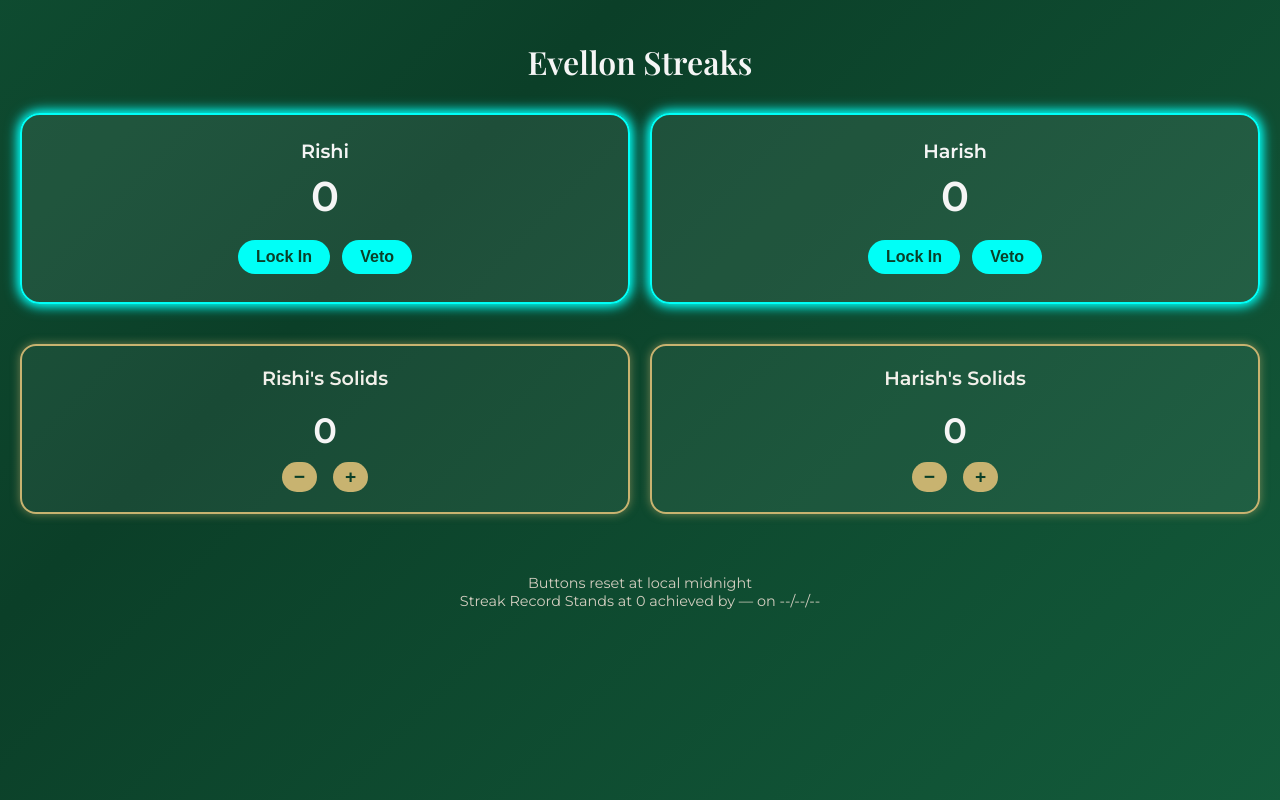
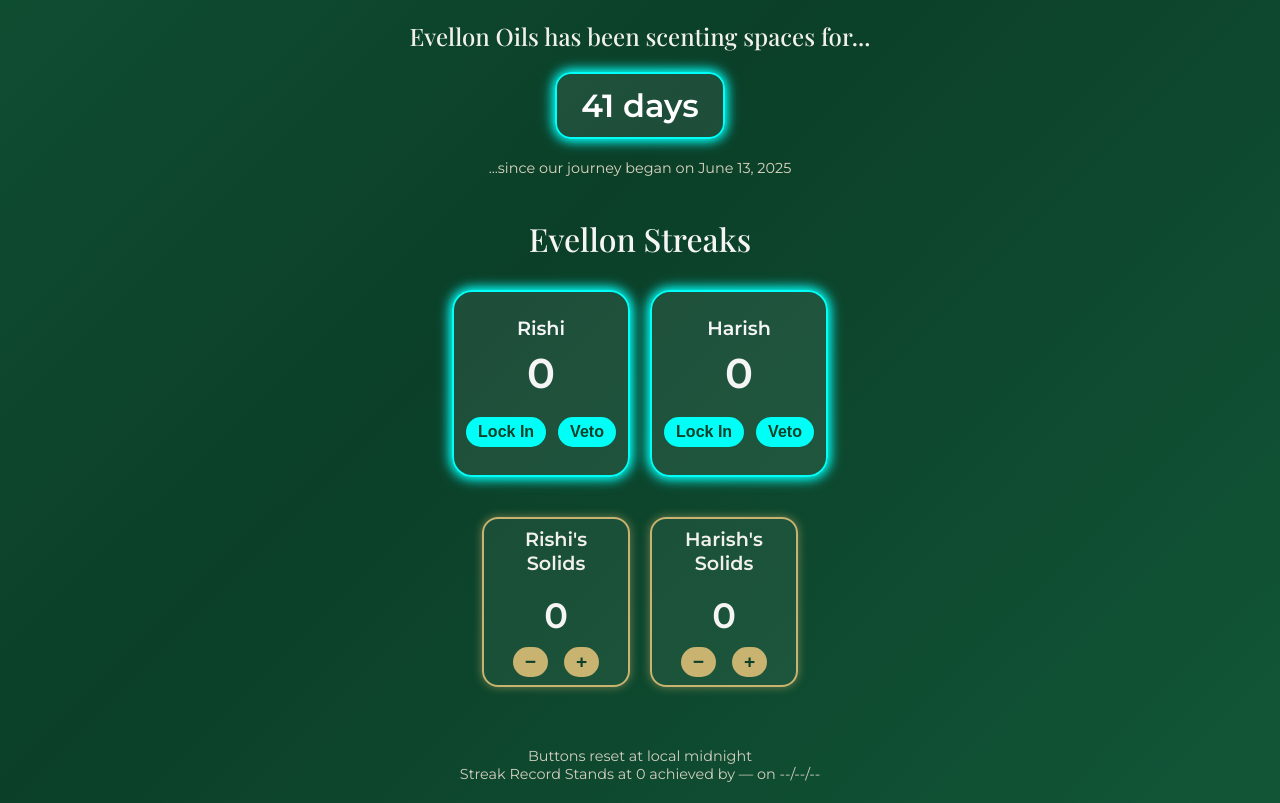
Before and after one commit to RiRiHaHa4/evellon-streak-tracker, a plain HTML site: page index.html in a window 1280 px wide. Drawn offline with nearby package versions, Linux system fonts and the light colour scheme; no server answers.

Commit message:
Update index.html

```diff
--- a/index.html
+++ b/index.html
@@ -1,12 +1,12 @@
 <!DOCTYPE html>
-<html>
+<html lang="en">
 <head>
   <meta charset="UTF-8">
   <meta name="viewport" content="width=device-width, initial-scale=1">
-  <title>Evellon Streak Tracker</title>
+  <title>Evellon Oils Tracker</title>
   <script src="https://www.gstatic.com/firebasejs/10.12.0/firebase-app-compat.js"></script>
   <script src="https://www.gstatic.com/firebasejs/10.12.0/firebase-database-compat.js"></script>
-  <link href="https://fonts.googleapis.com/css2?family=Montserrat:wght@400;600&family=Playfair+Display:wght@600&display=swap" rel="stylesheet">
+  <link href="https://fonts.googleapis.com/css2?family=Montserrat:wght@400;600&family=Playfair+Display:wght@500;600&display=swap" rel="stylesheet">
   <style>
     body {
       margin: 0;
@@ -15,6 +15,9 @@
       background-size: 400% 400%;
       animation: shimmer 15s ease infinite;
       color: #f5f5f5;
+      display: flex;
+      flex-direction: column;
+      align-items: center;
     }
 
     @keyframes shimmer {
@@ -23,15 +26,81 @@
       100% { background-position: 0% 50%; }
     }
 
-    .container {
+    .main-container {
+      width: 100%;
+      box-sizing: border-box;
       display: flex;
       flex-direction: column;
       align-items: center;
-      padding: 40px 20px;
-      box-sizing: border-box;
+      padding: 20px;
     }
 
-    .title {
+    /* Top Counter Styles */
+    .top-section {
+      width: 100%;
+      display: flex;
+      flex-direction: column;
+      align-items: center;
+      margin-bottom: 40px;
+    }
+
+    .top-title {
+      font-family: 'Playfair Display', serif;
+      font-size: 1.5rem;
+      margin-bottom: 10px;
+      color: #f2f0ea;
+      text-align: center;
+      max-width: 90%;
+    }
+
+    .counter-wrapper {
+      display: flex;
+      justify-content: center;
+      align-items: center;
+      width: 100%;
+      margin: 10px 0;
+    }
+
+    .counter {
+      font-size: 2rem;
+      font-weight: 600;
+      background: rgba(255, 255, 255, 0.08);
+      color: #ffffff;
+      padding: 12px 24px;
+      border-radius: 16px;
+      text-align: center;
+      display: flex;
+      align-items: center;
+      justify-content: center;
+      border: 2px solid #00fff7;
+      box-shadow: 0 0 8px #00fff7;
+      animation: pulseGlow 2.8s ease-in-out infinite;
+      white-space: nowrap;
+    }
+
+    @keyframes pulseGlow {
+      0% { box-shadow: 0 0 8px #00fff7, 0 0 10px #00fff7; }
+      50% { box-shadow: 0 0 16px #00fff7, 0 0 24px #00fff7; }
+      100% { box-shadow: 0 0 8px #00fff7, 0 0 10px #00fff7; }
+    }
+
+    .subtitle {
+      font-size: 0.9rem;
+      margin-top: 10px;
+      color: #dcd6c3;
+      text-align: center;
+      max-width: 90%;
+    }
+
+    /* Streaks Section Styles */
+    .streaks-section {
+      width: 100%;
+      display: flex;
+      flex-direction: column;
+      align-items: center;
+    }
+
+    .streaks-title {
       font-family: 'Playfair Display', serif;
       font-size: 2rem;
       margin-bottom: 30px;
@@ -50,15 +119,23 @@
       background: rgba(255, 255, 255, 0.08);
       border: 2px solid #00fff7;
       border-radius: 20px;
-      padding: 24px 32px;
+      padding: 24px 12px;
       box-shadow: 0 0 8px #00fff7, 0 0 10px #00fff7;
       animation: pulse 2.8s ease-in-out infinite;
       text-align: center;
-      flex: 1 1 220px;
+      flex: 0 1 150px;
       min-width: 0;
+      max-width: 180px;
       position: relative;
       overflow: hidden;
       will-change: box-shadow;
+    }
+
+    .streak-box .button-container {
+      display: flex;
+      justify-content: center;
+      gap: 4px;
+      margin-top: 10px;
     }
 
     @keyframes pulse {
@@ -81,7 +158,7 @@
 
     .btn {
       font-size: 1rem;
-      padding: 8px 18px;
+      padding: 6px 12px;
       margin: 4px;
       border: none;
       border-radius: 30px;
@@ -90,6 +167,8 @@
       cursor: pointer;
       font-weight: 600;
       transition: background 0.3s;
+      white-space: nowrap;
+      flex: 0 0 auto;
     }
 
     .btn:disabled {
@@ -113,9 +192,10 @@
       background: rgba(255, 255, 255, 0.06);
       border: 2px solid #c8b370;
       border-radius: 16px;
-      padding: 20px 28px;
-      flex: 1 1 160px;
+      padding: 8px 12px;
+      flex: 0 1 120px;
       min-width: 0;
+      max-width: 150px;
       box-shadow: 0 0 10px #c8b37088;
       text-align: center;
     }
@@ -235,10 +315,28 @@
       100% { background-position: 150% 150%; }
     }
 
-    /* Responsive adjustments for smaller embeds */
+    /* Responsive adjustments */
     @media screen and (max-width: 500px) {
-      .container {
+      .main-container {
         padding: 20px 10px;
+      }
+
+      .top-title {
+        font-size: 1.3rem;
+      }
+
+      .counter {
+        font-size: 1.8rem;
+        padding: 10px 20px;
+      }
+
+      .subtitle {
+        font-size: 0.8rem;
+      }
+
+      .streaks-title {
+        font-size: 1.5rem;
+        margin-bottom: 20px;
       }
 
       .streaks,
@@ -250,11 +348,6 @@
       .streak-box,
       .solid-box {
         padding: 16px 24px;
-      }
-
-      .title {
-        font-size: 1.5rem;
-        margin-bottom: 20px;
       }
 
       .name {
@@ -286,8 +379,26 @@
     }
 
     @media screen and (max-width: 400px) {
-      .container {
+      .main-container {
         padding: 10px 5px;
+      }
+
+      .top-title {
+        font-size: 1rem;
+      }
+
+      .counter {
+        font-size: 1.5rem;
+        padding: 8px 16px;
+      }
+
+      .subtitle {
+        font-size: 0.7rem;
+      }
+
+      .streaks-title {
+        font-size: 1.2rem;
+        margin-bottom: 15px;
       }
 
       .streaks,
@@ -298,11 +409,6 @@
       .streak-box,
       .solid-box {
         padding: 12px 16px;
-      }
-
-      .title {
-        font-size: 1.2rem;
-        margin-bottom: 15px;
       }
 
       .name {
@@ -325,20 +431,33 @@
   </style>
 </head>
 <body>
-  <div class="container">
-    <div class="title">Evellon Streaks</div>
+  <div class="main-container">
+    <div class="top-section">
+      <div class="top-title">Evellon Oils has been scenting spaces for...</div>
+      <div class="counter-wrapper">
+        <div class="counter" id="daysSince">Loading...</div>
+      </div>
+      <div class="subtitle">...since our journey began on June 13, 2025</div>
+    </div>
+
+    <div class="streaks-section">
+      <div class="streaks-title">Evellon Streaks</div>
       <div class="streaks">
         <div class="streak-box" id="rishiBox">
           <div class="name">Rishi</div>
           <div class="count" id="rishiStreak">0</div>
+          <div class="button-container">
             <button class="btn" id="rishiLock">Lock In</button>
             <button class="btn" id="rishiVeto">Veto</button>
+          </div>
         </div>
         <div class="streak-box" id="harishBox">
           <div class="name">Harish</div>
           <div class="count" id="harishStreak">0</div>
+          <div class="button-container">
             <button class="btn" id="harishLock">Lock In</button>
             <button class="btn" id="harishVeto">Veto</button>
+          </div>
         </div>
       </div>
 
@@ -362,9 +481,24 @@
         <div id="recordDisplay">Streak Record Stands at 0 achieved by — on --/--/--</div>
       </div>
     </div>
+  </div>
 
   <script>
-    // Firebase config
+    // Counter Script
+    const startDate = new Date("June 13, 2025").getTime();
+    const counter = document.getElementById("daysSince");
+
+    function updateDays() {
+      const now = new Date().getTime();
+      const diff = now - startDate;
+      const days = Math.floor(diff / (1000 * 60 * 60 * 24));
+      counter.textContent = `${days} day${days !== 1 ? 's' : ''}`;
+    }
+
+    updateDays();
+    setInterval(updateDays, 1000 * 60 * 60); // every hour
+
+    // Firebase config and Streaks Script
     const firebaseConfig = {
       apiKey: "AIzaSyC39TMw6d2HtHxnT9R2AB3lhqNaCAbX2H0",
       authDomain: "evellon-streak-tracker.firebaseapp.com",
```
Lines whose indentation alone changed are shown as unchanged.
